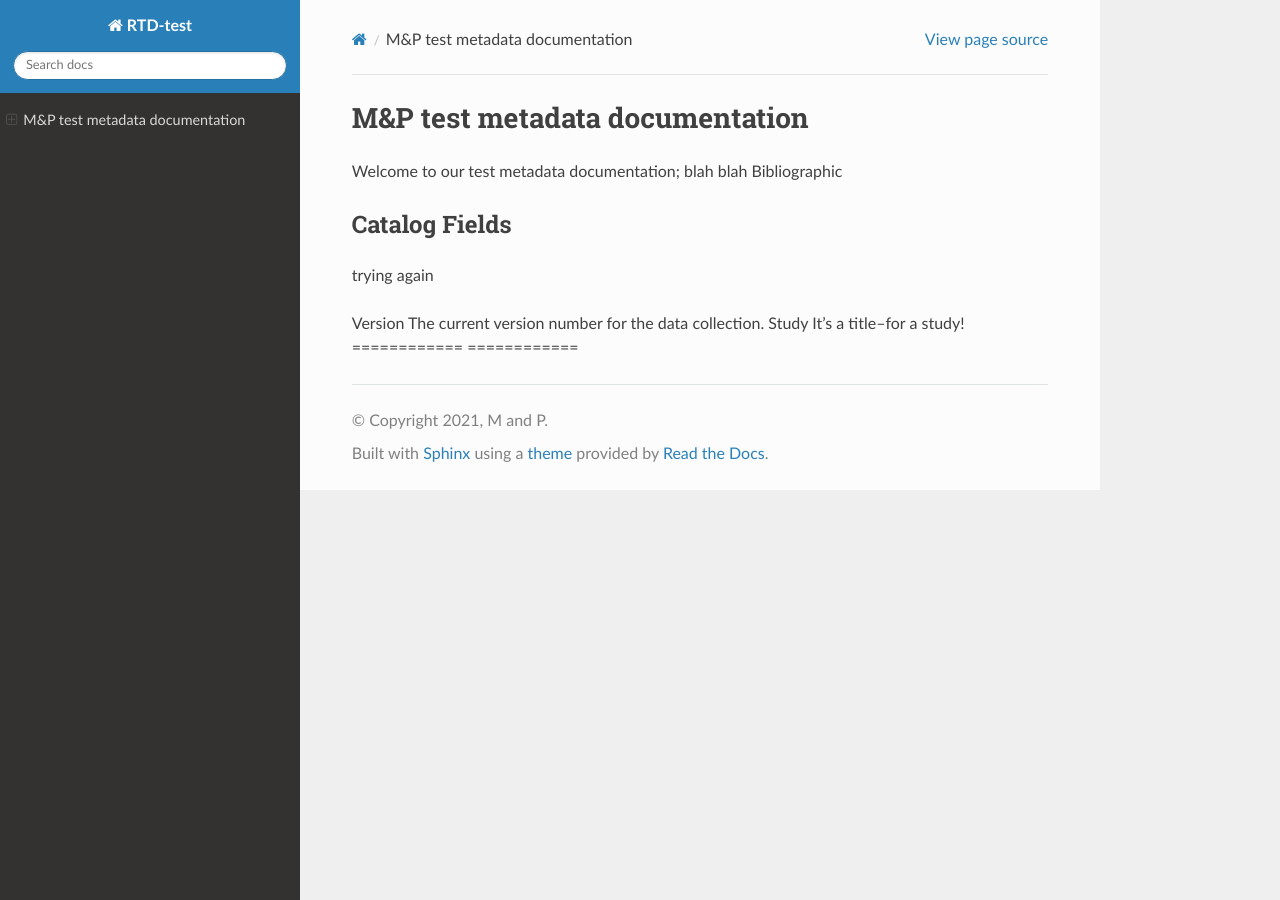
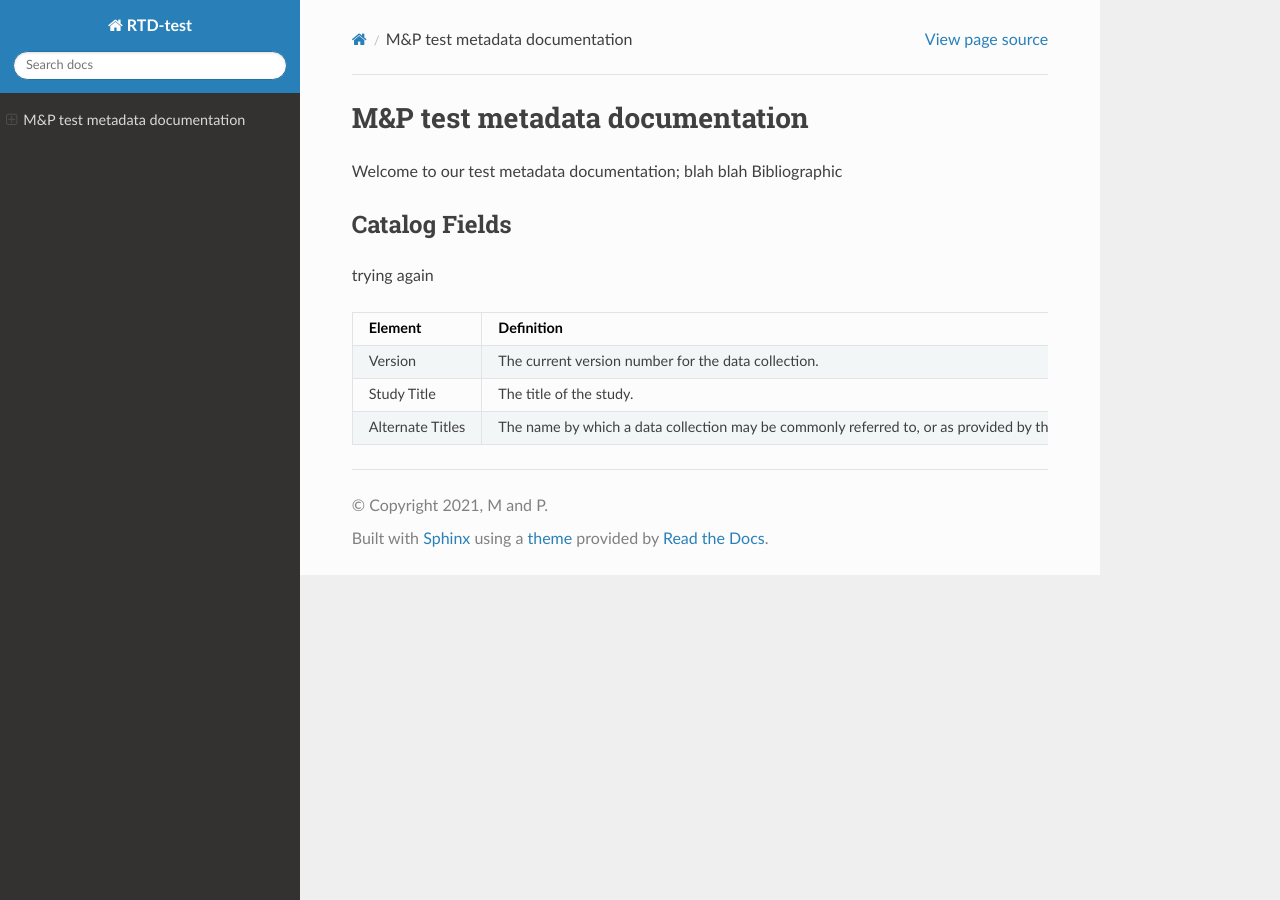
Before and after one commit to shallcro/rtd-test-20211021, a Sphinx documentation site: the page built from docs/source/index.rst, in a window 1280 px wide. Built offline with Sphinx 7.4.7 and the Read the Docs theme 2.0.0, drawn with Linux system fonts in a browser that asks for light colours.

Commit message:
table test4

```diff
--- a/docs/source/index.rst
+++ b/docs/source/index.rst
@@ -12,12 +12,17 @@ Catalog Fields
 --------------
 trying again
 
-============  ===========
-Element       Definition
-============  ============
-Version       The current version number for the data collection.
-Study         It's a title--for a study!
-============  ============
++------------------+--------------------------------------------------------------------------------------------+
+| Element          | Definition                                                                                 |
++==================+============================================================================================+
+| Version          | The current version number for the data collection.                                        |
++------------------+--------------------------------------------------------------------------------------------+
+| Study Title      | The title of the study.                                                                    |
++------------------+--------------------------------------------------------------------------------------------+
+| Alternate Titles | The name by which a data collection may be commonly referred to, or as provided by the PI. |
++------------------+--------------------------------------------------------------------------------------------+
+
+
 
 .. toctree::
    :maxdepth: 2
```
